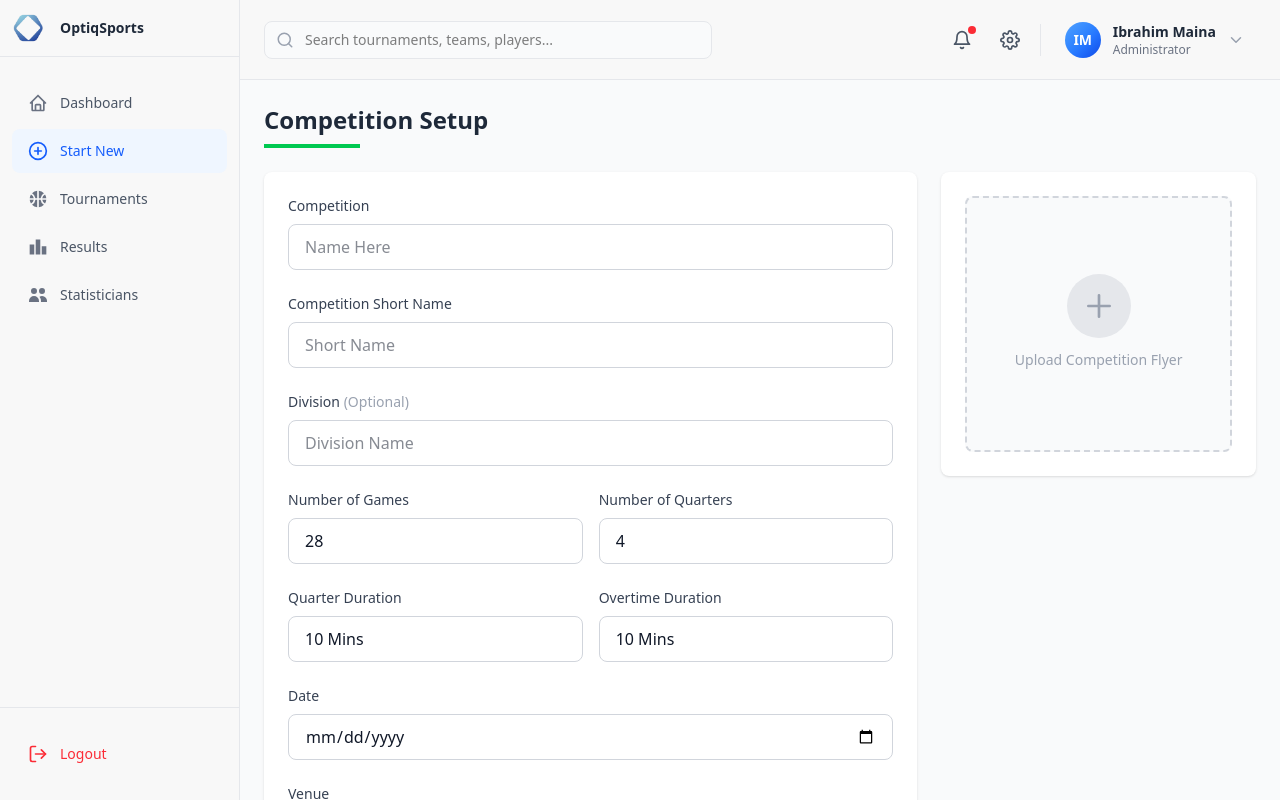
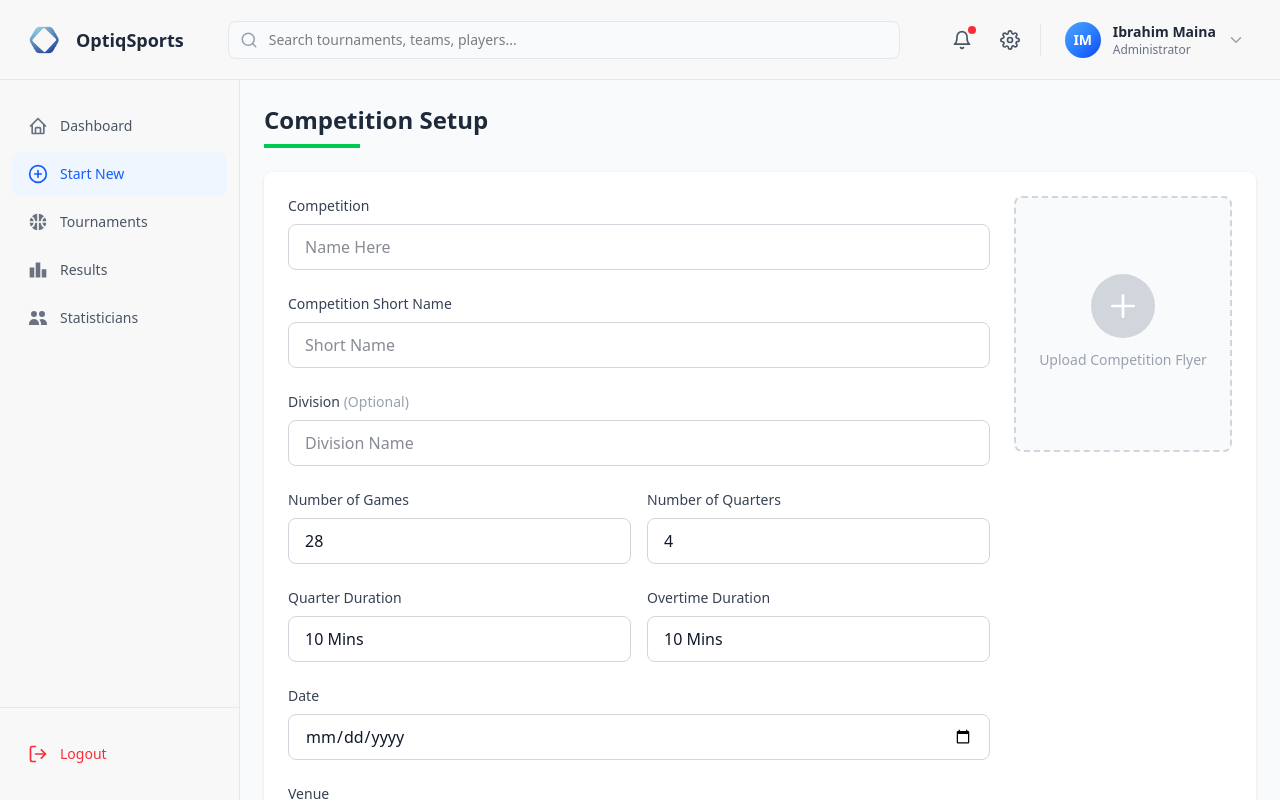
Before and after one commit to optiqsports/basketball-fe, a React (Vite) app: page /start-new in a window 1280 px wide. Built offline with nearby package versions, Linux system fonts and the light colour scheme; sample sign-in values are in the browser's storage.

Commit message:
ui updated based on dammy

```diff
--- a/src/components/navbar.tsx
+++ b/src/components/navbar.tsx
@@ -16,8 +16,8 @@ const Navbar: React.FC<NavbarProps> = ({
 }) => {
   return (
     <nav className="h-20 bg-[#F8F8F8] border-b border-gray-200 px-6 flex items-center justify-between">
-      {/* Left Section - Menu & Search */}
-      <div className="flex items-center gap-4 flex-1">
+      {/* Left Section - Logo & Mobile Menu */}
+      <div className="flex items-center gap-4">
         {/* Mobile Menu Button */}
         <button
           onClick={onMenuClick}
@@ -26,8 +26,16 @@ const Navbar: React.FC<NavbarProps> = ({
           <HiMenu className="text-2xl text-gray-600" />
         </button>
 
-        {/* Search Bar */}
-        <div className="relative max-w-md w-full">
+        {/* Logo - Hidden on mobile, visible on desktop */}
+        <div className="hidden lg:flex items-center gap-3">
+          <img src="/logo.png" alt="logo" className='w-10 h-10' />
+          <span className="text-lg font-semibold text-gray-800">OptiqSports</span>
+        </div>
+      </div>
+
+      {/* Center Section - Search Bar (Desktop Only) */}
+      <div className="hidden lg:flex flex-1 justify-center px-8">
+        <div className="relative max-w-2xl w-full">
           <FiSearch className="absolute left-3 top-1/2 transform -translate-y-1/2 text-gray-400 text-lg" />
           <input
             type="text"
--- a/src/components/sidbar.tsx
+++ b/src/components/sidbar.tsx
@@ -8,9 +8,10 @@ import { BiHome } from 'react-icons/bi'
 
 interface SidebarProps {
   activeItem?: string;
+  onNavigate?: () => void;
 }
 
-const Sidebar: React.FC<SidebarProps> = ({ activeItem = '' }) => {
+const Sidebar: React.FC<SidebarProps> = ({ activeItem = '', onNavigate }) => {
   const navigate = useNavigate();
 
   const menuItems = [
@@ -48,23 +49,21 @@ const Sidebar: React.FC<SidebarProps> = ({ activeItem = '' }) => {
 
   const handleNavigation = (path: string) => {
     navigate(path);
+    if (onNavigate) {
+      onNavigate(); // Close sidebar on mobile after navigation
+    }
   };
 
   const handleLogout = () => {
     localStorage.removeItem('isAuthenticated');
     navigate('/login');
+    if (onNavigate) {
+      onNavigate(); // Close sidebar on mobile after logout
+    }
   };
 
   return (
-    <div className="w-60 h-screen bg-[#F8F8F8] border-r border-gray-200 flex flex-col">
-      {/* Logo Section */}
-      <div className="px-2 py-2 border-b border-gray-200">
-        <div className="flex items-center gap-3">
-        <img src="/logo.png" alt="logo" className='w-10 h-10 ' />
-          <span className="text-sm font-semibold text-gray-800">OptiqSports</span>
-        </div>
-      </div>
-
+    <div className="w-60 h-full bg-[#F8F8F8] border-r border-gray-200 flex flex-col">
       {/* Menu Items */}
       <div className="flex-1 py-6 px-3">
         <nav className="space-y-1">
--- a/src/components/wrapper.tsx
+++ b/src/components/wrapper.tsx
@@ -30,32 +30,32 @@ const Wrapper: React.FC = () => {
   };
 
   return (
-    <div className="flex h-screen bg-gray-50 overflow-hidden">
-      {/* Sidebar - Fixed on the left */}
+    <div className="h-screen bg-gray-50 overflow-hidden flex flex-col">
+      {/* Navbar - Full Width at Top */}
+      <Navbar
+        userName="Ibrahim Maina"
+        userRole="Administrator"
+        onMenuClick={toggleSidebar}
+      />
+
+      {/* Main Layout - Sidebar and Content */}
+      <div className="flex flex-1 overflow-hidden">
+        {/* Sidebar - Below navbar */}
         <div className={`
-        fixed lg:static inset-y-0 left-0 z-30
+          fixed lg:static inset-y-0 left-0 z-30 top-20
           transform transition-transform duration-300 ease-in-out
           ${isSidebarOpen ? 'translate-x-0' : '-translate-x-full lg:translate-x-0'}
         `}>
-        <Sidebar activeItem={getActiveItem()} />
+          <Sidebar activeItem={getActiveItem()} onNavigate={toggleSidebar} />
         </div>
 
         {/* Mobile overlay */}
         {isSidebarOpen && (
           <div
-          className="fixed inset-0 bg-black bg-opacity-50 z-20 lg:hidden"
+            className="fixed inset-0 bg-transparent z-20 lg:hidden"
             onClick={toggleSidebar}
           ></div>
         )}
-
-      {/* Main Content Area */}
-      <div className="flex-1 flex flex-col overflow-hidden">
-        {/* Navbar - Fixed at the top */}
-        <Navbar
-          userName="Ibrahim Maina"
-          userRole="Administrator"
-          onMenuClick={toggleSidebar}
-        />
 
         {/* Page Content - Scrollable with Routes */}
         <main className="flex-1 overflow-y-auto bg-gray-50">
--- a/src/pages/StartNew/StartNew.tsx
+++ b/src/pages/StartNew/StartNew.tsx
@@ -79,9 +79,11 @@ const StartNew: React.FC = () => {
           <div className="w-24 h-1 bg-green-500 mt-2"></div>
         </div>
 
-        <div className="grid grid-cols-1 lg:grid-cols-3 gap-6">
-          {/* Left Column - Form */}
-          <div className="lg:col-span-2 bg-white rounded-lg shadow-sm p-6 space-y-6">
+        {/* Form Container */}
+        <div className="bg-white rounded-lg shadow-sm p-6">
+          <div className="grid grid-cols-1 lg:grid-cols-4 gap-6">
+            {/* Left Column - Form Fields */}
+            <div className="lg:col-span-3 space-y-6">
             {/* Competition Name */}
             <div>
               <label className="block text-sm font-medium text-gray-700 mb-2">Competition</label>
@@ -226,13 +228,13 @@ const StartNew: React.FC = () => {
                       placeholder="Name Surname"
                       value={official.name}
                       onChange={(e) => handleOfficialChange(official.id, 'name', e.target.value)}
-                      className="col-span-5 px-3 py-2.5 border border-gray-300 rounded-lg focus:outline-none focus:ring-2 focus:ring-blue-500 focus:border-transparent text-gray-900"
+                      className="col-span-6 px-4 py-2.5 border border-gray-300 rounded-lg focus:outline-none focus:ring-2 focus:ring-blue-500 focus:border-transparent text-gray-900"
                     />
                     <div className="col-span-3">
                       <select
                         value={official.role}
                         onChange={(e) => handleOfficialChange(official.id, 'role', e.target.value)}
-                        className="w-full px-3 py-2.5 border border-gray-300 rounded-lg focus:outline-none focus:ring-2 focus:ring-blue-500 focus:border-transparent text-gray-900 bg-white"
+                        className="w-full px-4 py-2.5 border border-gray-300 rounded-lg focus:outline-none focus:ring-2 focus:ring-blue-500 focus:border-transparent text-gray-900 bg-white"
                       >
                         <option value="Crew Chief">Crew Chief</option>
                         <option value="Umpire">Umpire</option>
@@ -242,43 +244,27 @@ const StartNew: React.FC = () => {
                     </div>
                     <input
                       type="text"
-                      placeholder="Shirt Number"
+                      placeholder="Shirt No."
                       value={official.shirtNumber}
                       onChange={(e) => handleOfficialChange(official.id, 'shirtNumber', e.target.value)}
-                      className="col-span-3 px-3 py-2.5 border border-gray-300 rounded-lg focus:outline-none focus:ring-2 focus:ring-blue-500 focus:border-transparent text-gray-900"
+                      className="col-span-2 px-4 py-2.5 border border-gray-300 rounded-lg focus:outline-none focus:ring-2 focus:ring-blue-500 focus:border-transparent text-gray-900"
                     />
                   </div>
                 ))}
               </div>
             </div>
 
-            {/* Action Buttons */}
-            <div className="flex justify-end gap-3 pt-4">
-              <button
-                onClick={handleDiscard}
-                className="px-6 py-2.5 text-gray-700 bg-white border border-gray-300 rounded-lg hover:bg-gray-50 transition-colors font-medium"
-              >
-                Discard
-              </button>
-              <button
-                onClick={handleSaveNext}
-                className="px-6 py-2.5 text-white bg-blue-600 rounded-lg hover:bg-blue-700 transition-colors font-medium"
-              >
-                Save & Next
-              </button>
             </div>
-          </div>
 
-          {/* Right Column - Upload Flyer */}
-          <div className="lg:col-span-1">
-            <div className="bg-white rounded-lg shadow-sm p-6">
+            {/* Right Column - Upload Flyer */}
+            <div className="lg:col-span-1">
               <label
                 htmlFor="flyer-upload"
                 className="flex flex-col items-center justify-center w-full h-64 border-2 border-dashed border-gray-300 rounded-lg cursor-pointer hover:border-gray-400 transition-colors bg-gray-50"
               >
                 <div className="flex flex-col items-center justify-center pt-5 pb-6">
-                  <div className="w-16 h-16 bg-gray-200 rounded-full flex items-center justify-center mb-3">
-                    <svg className="w-8 h-8 text-gray-400" fill="none" stroke="currentColor" viewBox="0 0 24 24">
+                  <div className="w-16 h-16 bg-gray-300 rounded-full flex items-center justify-center mb-3">
+                    <svg className="w-8 h-8 text-white" fill="none" stroke="currentColor" viewBox="0 0 24 24">
                       <path strokeLinecap="round" strokeLinejoin="round" strokeWidth={2} d="M12 4v16m8-8H4" />
                     </svg>
                   </div>
@@ -299,6 +285,22 @@ const StartNew: React.FC = () => {
               )}
             </div>
           </div>
+
+          {/* Action Buttons */}
+          <div className="flex justify-end gap-3 pt-6 border-t border-gray-200 mt-6">
+            <button
+              onClick={handleDiscard}
+              className="px-6 py-2.5 text-gray-700 bg-white border border-gray-300 rounded-lg hover:bg-gray-50 transition-colors font-medium"
+            >
+              Discard
+            </button>
+            <button
+              onClick={handleSaveNext}
+              className="px-6 py-2.5 text-white bg-blue-600 rounded-lg hover:bg-blue-700 transition-colors font-medium"
+            >
+              Save & Next
+            </button>
+          </div>
         </div>
       </div>
     </div>
```
Lines whose indentation alone changed are shown as unchanged.
